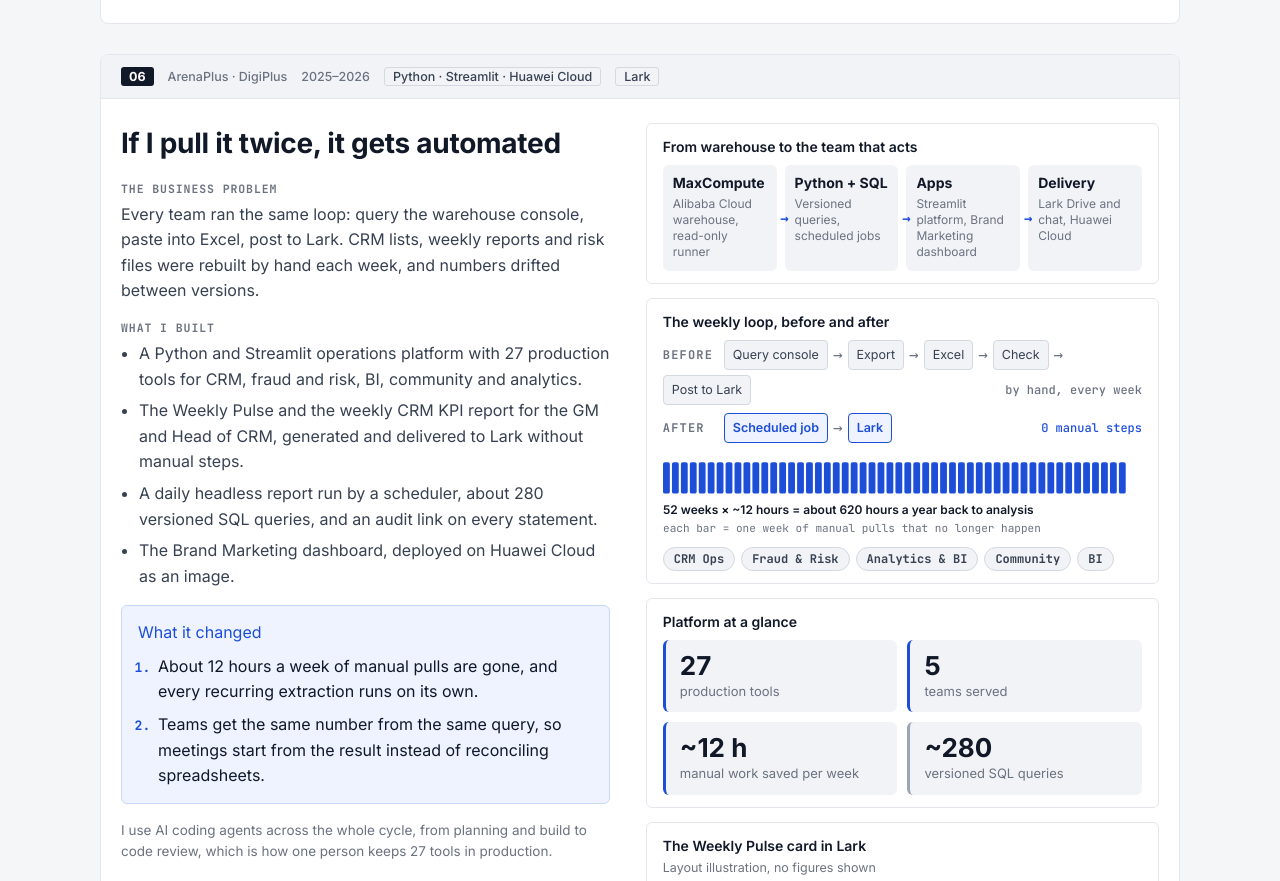
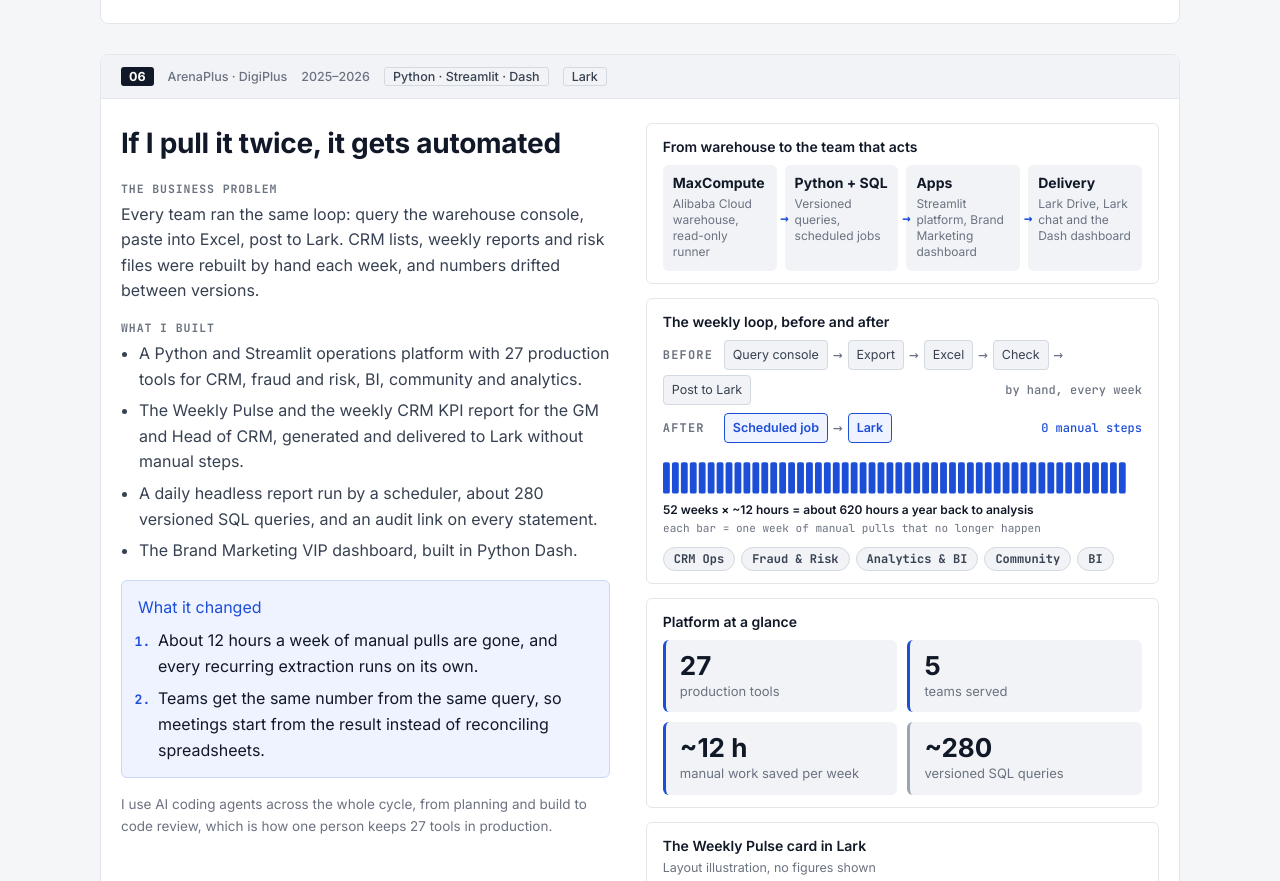
Before and after one commit to stanley0321/p-iit56rgm, a plain HTML site: page index.html in a window 1280 px wide. Shown: the part 7503-8384 px from the top of the page. Drawn offline with Linux system fonts and the light colour scheme.

Commit message:
Brand Marketing VIP dashboard is built in Python Dash

```diff
--- a/index.html
+++ b/index.html
@@ -475,7 +475,7 @@ footer b { font: 700 16px var(--display); color: var(--ink) }
 
 <!-- 05 AUTOMATION -->
 <article class="case" id="auto">
-  <div class="case-head"><span class="no">06</span><span>ArenaPlus · DigiPlus</span><span>2025–2026</span><span class="tag">Python · Streamlit · Huawei Cloud</span><span class="tag">Lark</span></div>
+  <div class="case-head"><span class="no">06</span><span>ArenaPlus · DigiPlus</span><span>2025–2026</span><span class="tag">Python · Streamlit · Dash</span><span class="tag">Lark</span></div>
   <div class="case-body">
     <div class="text">
       <h3>If I pull it twice, it gets automated</h3>
@@ -486,7 +486,7 @@ footer b { font: 700 16px var(--display); color: var(--ink) }
           <li>A Python and Streamlit operations platform with 27 production tools for CRM, fraud and risk, BI, community and analytics.</li>
           <li>The Weekly Pulse and the weekly CRM KPI report for the GM and Head of CRM, generated and delivered to Lark without manual steps.</li>
           <li>A daily headless report run by a scheduler, about 280 versioned SQL queries, and an audit link on every statement.</li>
-          <li>The Brand Marketing dashboard, deployed on Huawei Cloud as an image.</li>
+          <li>The Brand Marketing VIP dashboard, built in Python Dash.</li>
         </ul></div>
       <div class="calls"><span class="lbl">What it changed</span>
         <ol>
@@ -501,7 +501,7 @@ footer b { font: 700 16px var(--display); color: var(--ink) }
           <div><b>MaxCompute</b><span>Alibaba Cloud warehouse, read-only runner</span></div>
           <div><b>Python + SQL</b><span>Versioned queries, scheduled jobs</span></div>
           <div><b>Apps</b><span>Streamlit platform, Brand Marketing dashboard</span></div>
-          <div><b>Delivery</b><span>Lark Drive and chat, Huawei Cloud</span></div>
+          <div><b>Delivery</b><span>Lark Drive, Lark chat and the Dash dashboard</span></div>
         </div></div>
       <div class="fig"><div class="cap">The weekly loop, before and after</div>
         <div class="loop">
@@ -584,7 +584,7 @@ footer b { font: 700 16px var(--display); color: var(--ink) }
 <div class="kit">
   <div class="kitcol"><b>Modeling</b><div class="chips"><span class="on">Gradient boosting</span><span>Logistic regression</span><span>Random forest</span><span class="on">Matrix factorization (ALS)</span><span>Text mining</span><span>Sequential pattern mining</span></div></div>
   <div class="kitcol"><b>Measurement</b><div class="chips"><span class="on">A/B tests with control groups</span><span class="on">Difference-in-differences</span><span>A/B and multivariate tests</span><span>NDCG, MAP</span><span>Bootstrap intervals</span><span>Calibration</span></div></div>
-  <div class="kitcol"><b>Data and build</b><div class="chips"><span class="on">Python</span><span class="on">SQL</span><span>pandas · NumPy · scikit-learn</span><span>Alibaba Cloud MaxCompute</span><span>Snowflake</span><span>Streamlit</span><span>Dash</span><span>pytest</span><span>Git</span><span>Huawei Cloud</span></div></div>
+  <div class="kitcol"><b>Data and build</b><div class="chips"><span class="on">Python</span><span class="on">SQL</span><span>pandas · NumPy · scikit-learn</span><span>Alibaba Cloud MaxCompute</span><span>Snowflake</span><span>Streamlit</span><span>Dash</span><span>pytest</span><span>Git</span></div></div>
   <div class="kitcol"><b>Platforms and workflow</b><div class="chips"><span>iCore</span><span>Altenar</span><span>SABA</span><span>Optimove</span><span>Tableau</span><span>Quick BI</span><span>Lark</span><span class="on">AI coding agents, planning to review</span></div></div>
 </div>
 
```
